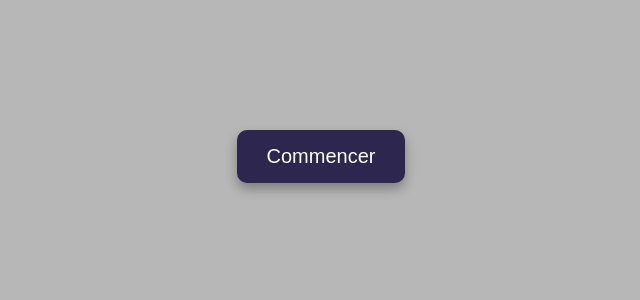
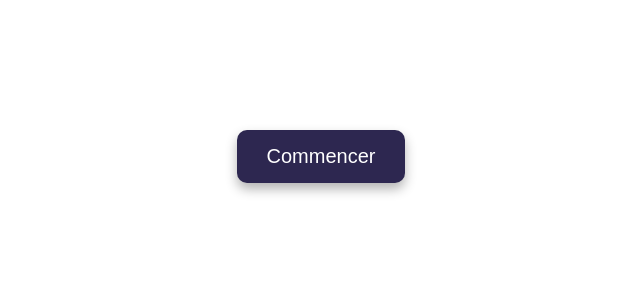
Before and after one commit to victor-gauthier4555/ICAN_FRONTEND, a React (Create React App) app: page / in a window 1280 px wide. Shown: the top 300 px of the page, without its empty margins (319-959 px from the left). Built offline with nearby package versions, Linux system fonts and the light colour scheme.

Commit message:
dernier2

```diff
--- a/src/components/IntroPage.css
+++ b/src/components/IntroPage.css
@@ -4,7 +4,7 @@
     justify-content: center;
     align-items: center;
     height: 100vh;
-    background-color: #787878;
+    background-color: #ffffff;
 }
 
 /* Conteneur principal */
@@ -12,7 +12,7 @@
     position: relative;
     width: 100%;
     height: 100vh;
-    background-color: #404040;
+    background-color: #ffffff;
     overflow: hidden;
 }
 
@@ -28,7 +28,7 @@
     transform: translate(-10%, -10%);
 
      /* Empêche que le texte soit trop large */
-    background-color: rgba(126, 126, 126, 0.95);
+    background-color: rgba(255, 255, 255, 0.95);
     padding: 25px;
     border-radius: 12px;
 
@@ -86,7 +86,7 @@
     transform: translate(-50%, -50%);
     width: 100%;
     height: 100%;
-    background-color: rgba(239, 239, 239, 0.68);
+    background-color: rgba(255, 255, 255, 0.95);
     padding: 30px;
     border-radius: 12px;
 
```
